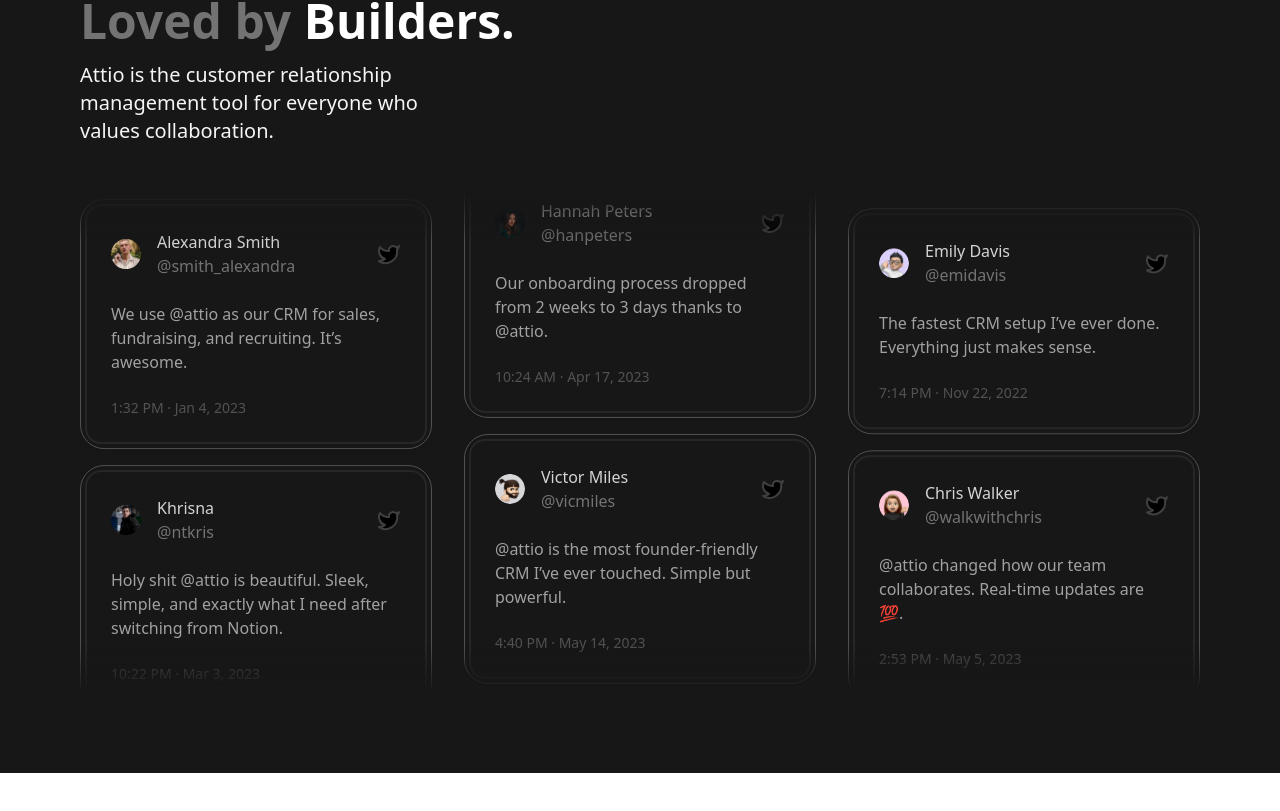
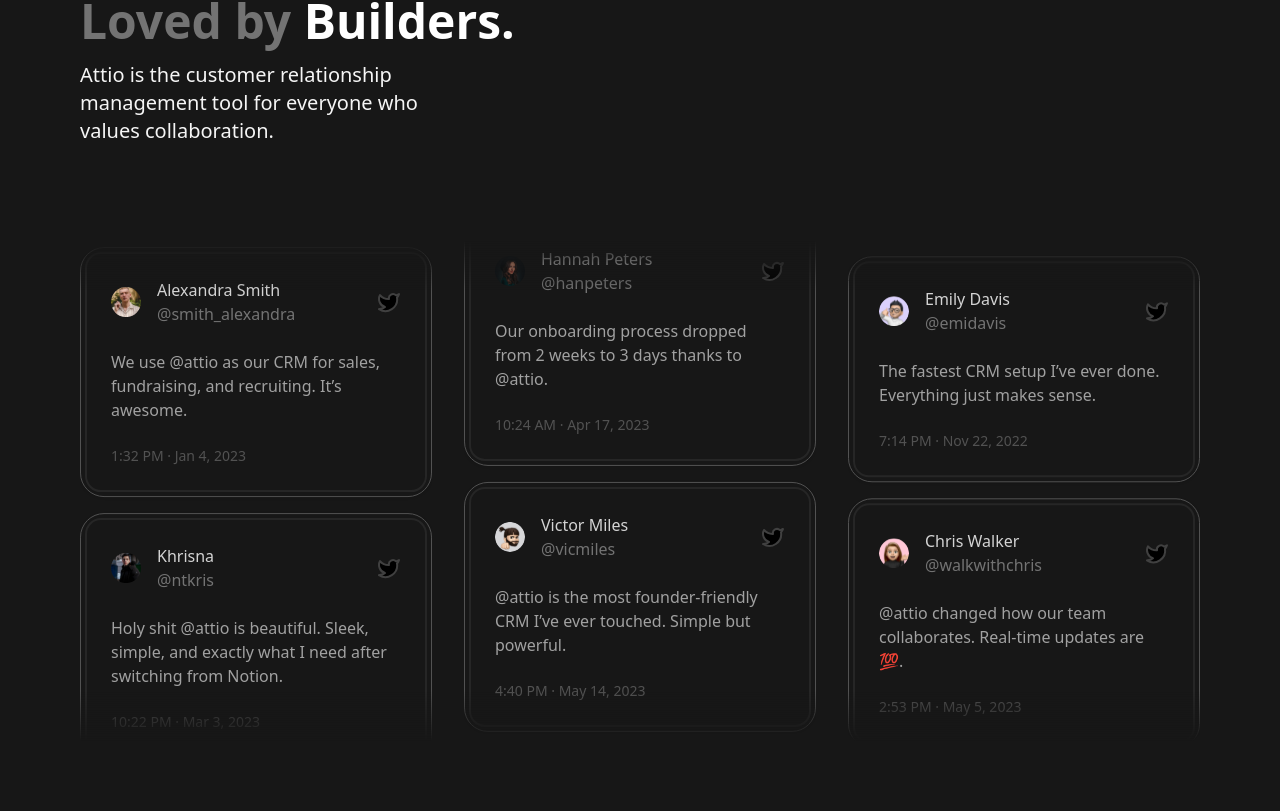
Before and after one commit to sifenfisaha/Attio-CRM-Landing-Page, a Next.js app: page / in a window 1280 px wide. Shown: the part 8453-9264 px from the top of the page. Before the commit the page ends 9226 px from the top, so only its background shows below. Built offline with nearby package versions, Linux system fonts and the light colour scheme.

Commit message:
fix: centered all testimonial items and improved overall layout alignment

```diff
--- a/src/sections/Testimonials.tsx
+++ b/src/sections/Testimonials.tsx
@@ -335,17 +335,19 @@
         second="Builders."
         subtitle="Attio is the customer relationship management tool for everyone who values collaboration."
       />
-      <div className="grid grid-cols-1 md:grid-cols-2 lg:grid-cols-3 gap-8 mt-12">
-        <div className="h-[400px] lg:h-[500px] overflow-hidden [mask-image:linear-gradient(to_bottom,transparent,black_10%,black_90%,transparent)]">
-          <TestimonialColumn testimaoneals={testimonialsA} />
-        </div>
+      <div className="flex justify-center items-center">
+        <div className="grid grid-cols-1 md:grid-cols-2 lg:grid-cols-3   gap-8 mt-12">
+          <div className="h-[400px] lg:h-[500px] overflow-hidden self-center [mask-image:linear-gradient(to_bottom,transparent,black_10%,black_90%,transparent)]">
+            <TestimonialColumn testimaoneals={testimonialsA} />
+          </div>
 
-        <div className="h-[400px] hidden md:inline-block lg:h-[500px] overflow-hidden [mask-image:linear-gradient(to_bottom,transparent,black_10%,black_90%,transparent)]">
-          <TestimonialColumn testimaoneals={testimonialsB} reverse />
-        </div>
+          <div className="h-[400px] hidden md:inline-block lg:h-[500px] self-center overflow-hidden [mask-image:linear-gradient(to_bottom,transparent,black_10%,black_90%,transparent)]">
+            <TestimonialColumn testimaoneals={testimonialsB} reverse />
+          </div>
 
-        <div className="h-[400px] lg:h-[500px] overflow-hidden hidden lg:inline-block [mask-image:linear-gradient(to_bottom,transparent,black_10%,black_90%,transparent)]">
-          <TestimonialColumn testimaoneals={testimonialsC} />
+          <div className="h-[400px] lg:h-[500px] overflow-hidden hidden lg:inline-block self-center [mask-image:linear-gradient(to_bottom,transparent,black_10%,black_90%,transparent)]">
+            <TestimonialColumn testimaoneals={testimonialsC} />
+          </div>
         </div>
       </div>
     </section>
```
